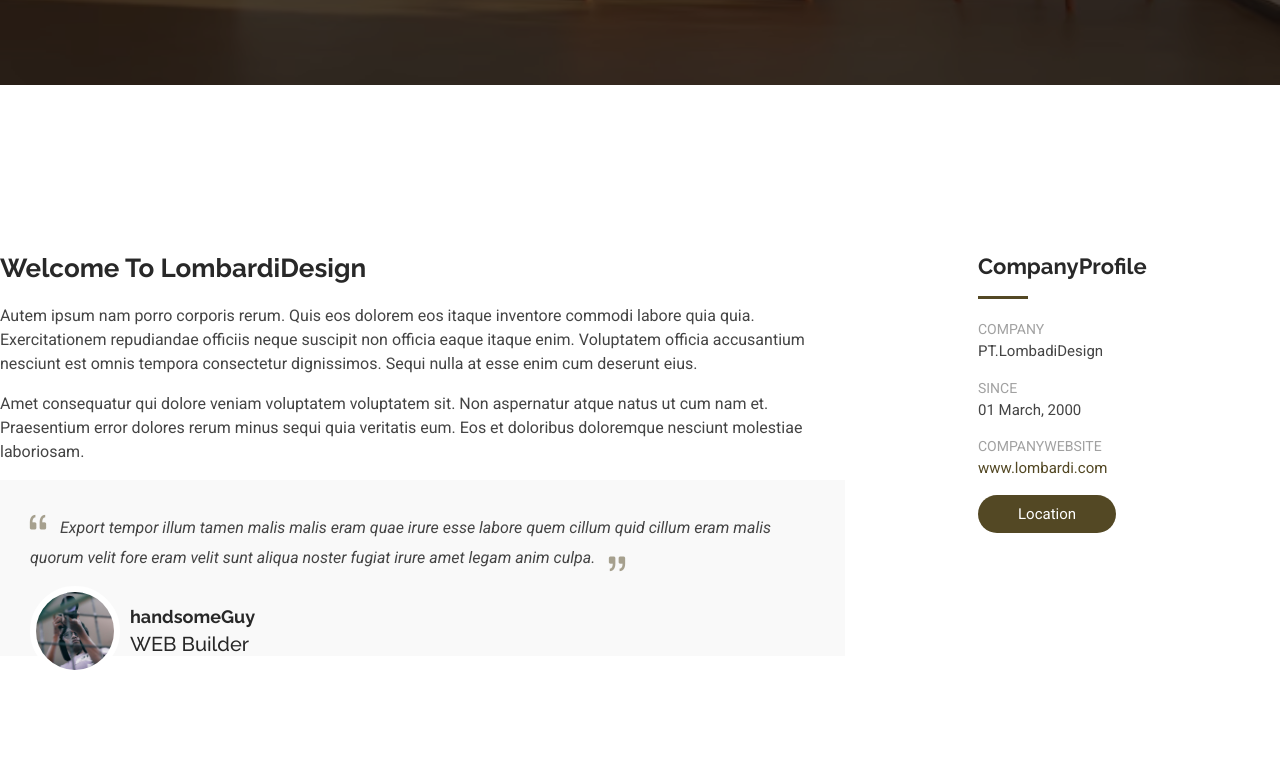
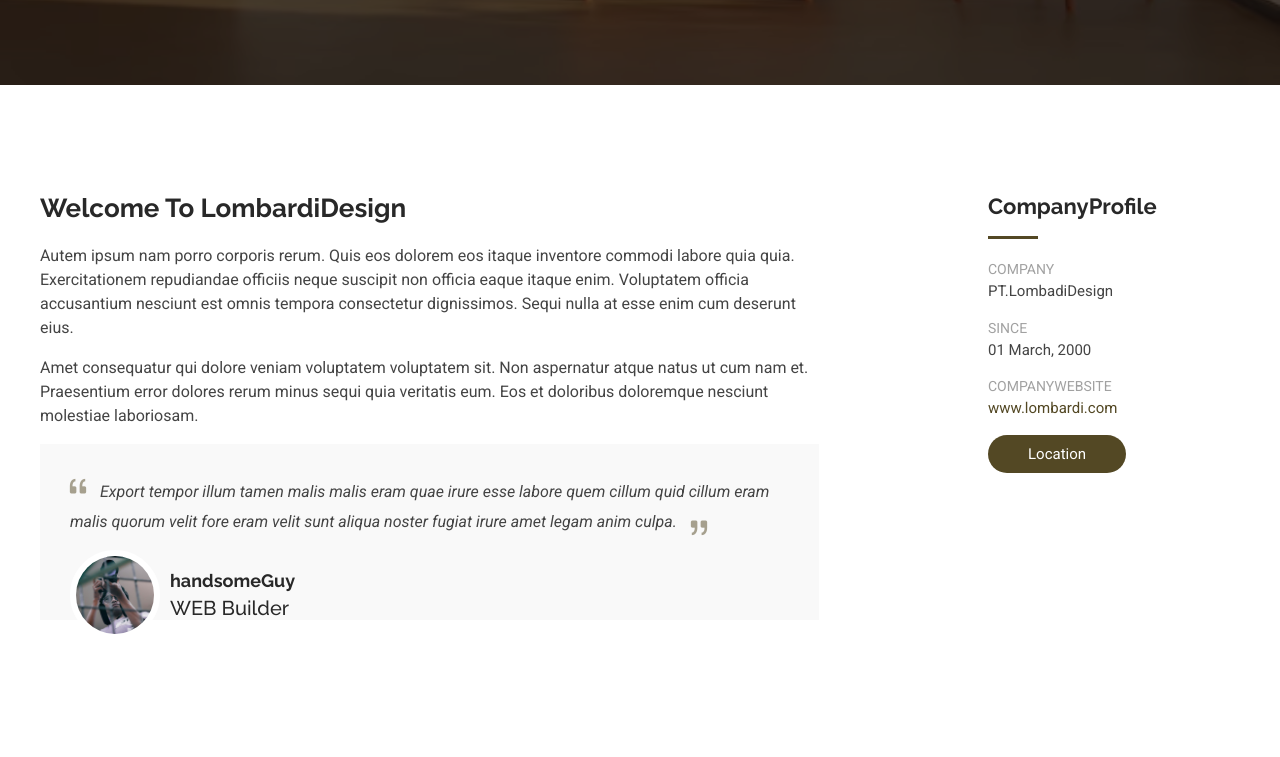
Before and after one commit to rolland07/testweb, a plain HTML site: page index.html in a window 1280 px wide. Shown: the part 715-1472 px from the top of the page. Drawn offline with Linux system fonts and the light colour scheme.

Commit message:
Update index.html

```diff
--- a/index.html
+++ b/index.html
@@ -25,7 +25,7 @@
   <link href="vendor/swiper/swiper-bundle.min.css" rel="stylesheet">
 
   <!-- Main CSS File -->
-  <link href="css/main.css" rel="stylesheet">
+  <link href="main.css" rel="stylesheet">
 </head>
 
 <body class="index-page">
```
